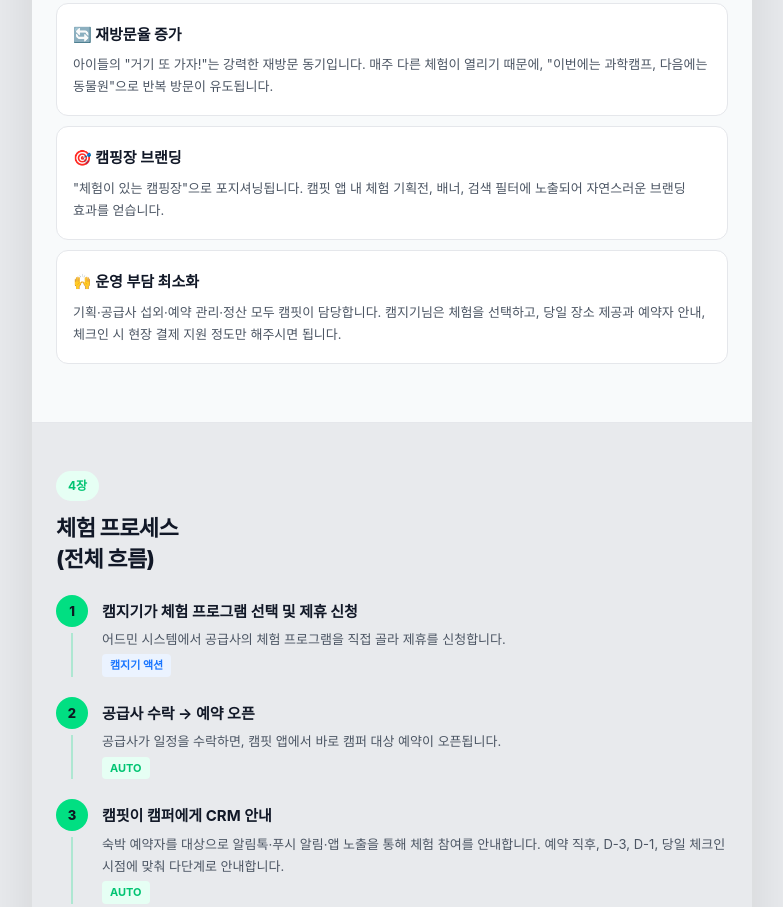
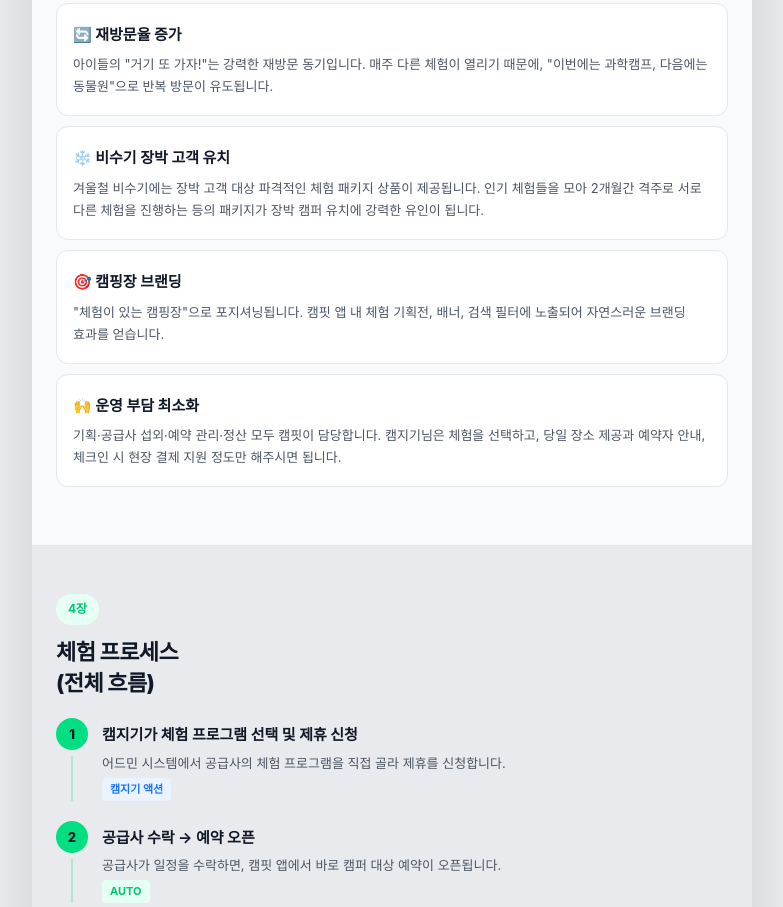
Before and after one commit to toddpgksqjs1-cloud/camfit-experience-landing, a plain HTML site: page index.html in a window 1280 px wide. Shown: the part 3091-3998 px from the top of the page, without its empty margins (248-1031 px from the left). Drawn offline with Linux system fonts and the light colour scheme; a web font is replaced by a local one.

Commit message:
fix: 비수기 장박 체험 패키지 내용 추가 + 8장 실내공간 세팅 수정

```diff
--- a/index.html
+++ b/index.html
@@ -535,6 +535,11 @@
             </div>
 
             <div class="card-full">
+                <h5>&#x2744;&#xFE0F; 비수기 장박 고객 유치</h5>
+                <p>겨울철 비수기에는 장박 고객 대상 파격적인 체험 패키지 상품이 제공됩니다. 인기 체험들을 모아 2개월간 격주로 서로 다른 체험을 진행하는 등의 패키지가 장박 캠퍼 유치에 강력한 유인이 됩니다.</p>
+            </div>
+
+            <div class="card-full">
                 <h5>&#x1F3AF; 캠핑장 브랜딩</h5>
                 <p>"체험이 있는 캠핑장"으로 포지셔닝됩니다. 캠핏 앱 내 체험 기획전, 배너, 검색 필터에 노출되어 자연스러운 브랜딩 효과를 얻습니다.</p>
             </div>
@@ -868,6 +873,11 @@
                 <h5>&#x26C5; 비수기 활용 전략</h5>
                 <p>비수기에 체험을 편성하면 "비수기에도 갈 이유"를 만들 수 있습니다. 실내형 체험을 중심으로 비수기 매출 방어에 활용하세요.</p>
             </div>
+
+            <div class="card-full">
+                <h5>&#x2744;&#xFE0F; 겨울철 장박 캠퍼 대상 체험 패키지</h5>
+                <p>겨울 비수기에는 장박 고객을 위한 <strong>파격적인 체험 패키지 상품</strong>이 나옵니다. 예를 들어 인기 체험들을 모아 2개월간 격주로 서로 다른 체험을 진행하는 패키지 등, 장박 캠퍼가 오래 머물면서도 지루하지 않은 환경을 만들어줍니다. 비수기 공실 해소와 장박 유치를 동시에 잡을 수 있는 전략입니다.</p>
+            </div>
         </section>
 
         <!-- ============================================================ -->
```
